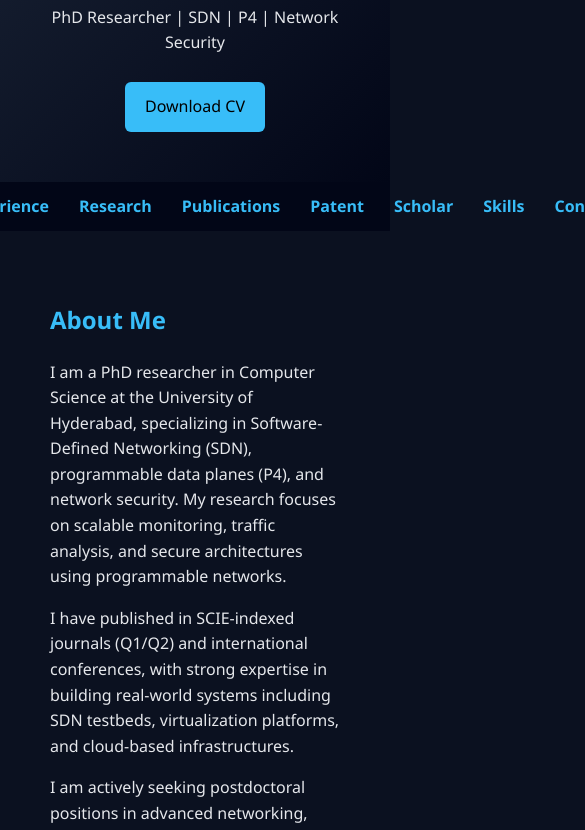
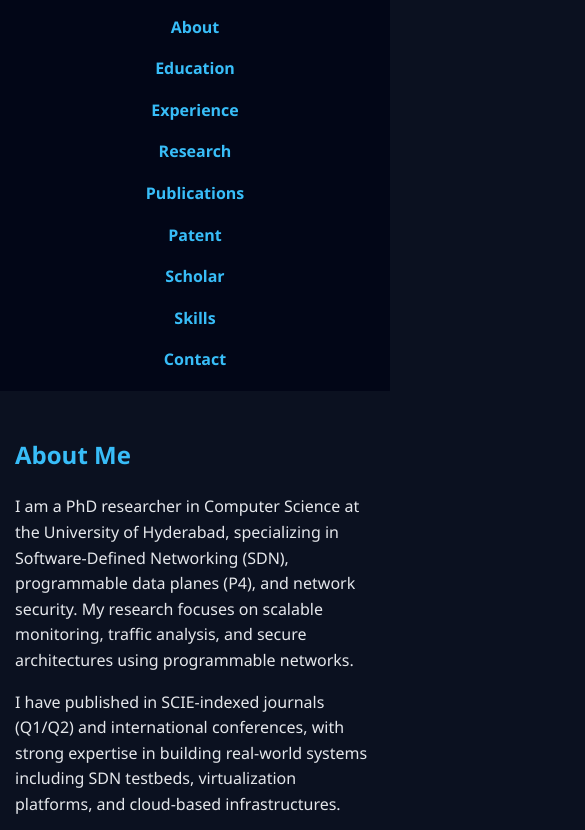
Before and after one commit to ali-alhaj/ali-alhaj-portfolio, a plain HTML site: page index.html in a window 390 px wide. Shown: the part 369-1199 px from the top of the page, 585 px wide, since content can reach past the window. Drawn offline with Linux system fonts and the light colour scheme; a script that the page names is missing.

Commit message:
responsive

```diff
--- a/style.css
+++ b/style.css
@@ -4,6 +4,12 @@ body {
   background: #0b1120;
   color: #e5e7eb;
   line-height: 1.6;
+}
+
+section {
+  padding: 40px 20px;
+  max-width: 1000px;
+  margin: auto;
 }
 
 header {
@@ -24,12 +30,6 @@ nav a {
   margin: 0 15px;
   text-decoration: none;
   font-weight: bold;
-}
-
-section {
-  padding: 50px;
-  max-width: 900px;
-  margin: auto;
 }
 
 h2 {
@@ -78,8 +78,63 @@ footer {
 .profile-img {
   width: 150px;
   height: 150px;
+  max-width: 100%;
   border-radius: 50%;
   object-fit: cover;
   margin-bottom: 15px;
   border: 3px solid #38bdf8;
 }
+
+nav {
+  display: flex;
+  justify-content: center;
+  flex-wrap: wrap;
+  background: #020617;
+  padding: 10px;
+}
+
+nav a {
+  color: #38bdf8;
+  margin: 8px 10px;
+  text-decoration: none;
+  font-weight: bold;
+  font-size: 14px;
+}
+
+/* Mobile devices */
+@media (max-width: 768px) {
+
+  header {
+    padding: 30px 15px;
+  }
+
+  h1 {
+    font-size: 22px;
+  }
+
+  nav {
+    flex-direction: column;
+    align-items: center;
+  }
+
+  nav a {
+    display: block;
+    margin: 8px 0;
+    font-size: 16px;
+  }
+
+  section {
+    padding: 25px 15px;
+  }
+
+  .profile-img {
+    width: 110px;
+    height: 110px;
+  }
+}
+
+@media (min-width: 1200px) {
+  body {
+    font-size: 18px;
+  }
+}
```
